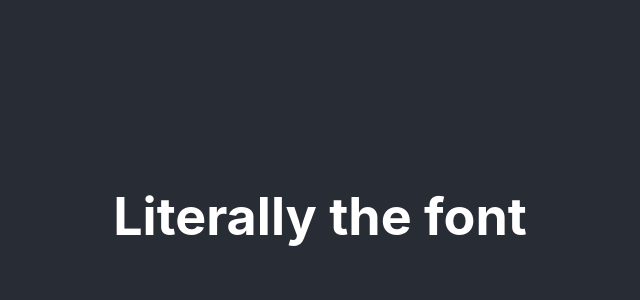
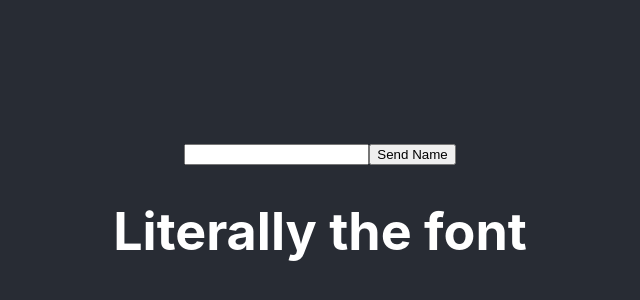
Before and after one commit to chuckroth/ZoraNFTApp, a React (Create React App) app in the folder client/: page / in a window 1280 px wide. Shown: the part 184-484 px from the top of the page, without its empty margins (320-960 px from the left). Built offline with nearby package versions, Linux system fonts and the light colour scheme; no server answers.

Commit message:
JSON parsed data is passing to console but not updating the body, unclear as of right now if that matters

```diff
--- a/client/src/App.js
+++ b/client/src/App.js
@@ -1,9 +1,11 @@
 import './App.css';
 import Gallery from './Gallery';
+import Form from './Form'
 function App() {
   return (
     <div className="App">
       <header className="App-header">
+        <Form />
         <Gallery />
       </header>
     </div>
--- /dev/null
+++ b/client/src/Form.js
@@ -0,0 +1,28 @@
+import React, {useState} from "react"
+import axios from 'axios'
+
+function Form (){
+        const [ name, setName ] = useState("")
+
+        async function postName(e) {
+            e.preventDefault()
+            try {
+                await axios.post("/hey_honey", {
+                    name
+                })
+            } catch (error) {
+                console.error(error)
+            }
+        }
+
+        return (
+            <div className="App">
+                <form onSubmit={postName}>
+                    <input type="text" value={name} onChange={(e) => setName(e.target.value)} />
+                    <button type="submit">Send Name</button>
+                </form>
+            </div>
+        )
+}
+
+export default Form
```
Also changed, not shown: 1 other file (tests, documents, lock files or other folders).
